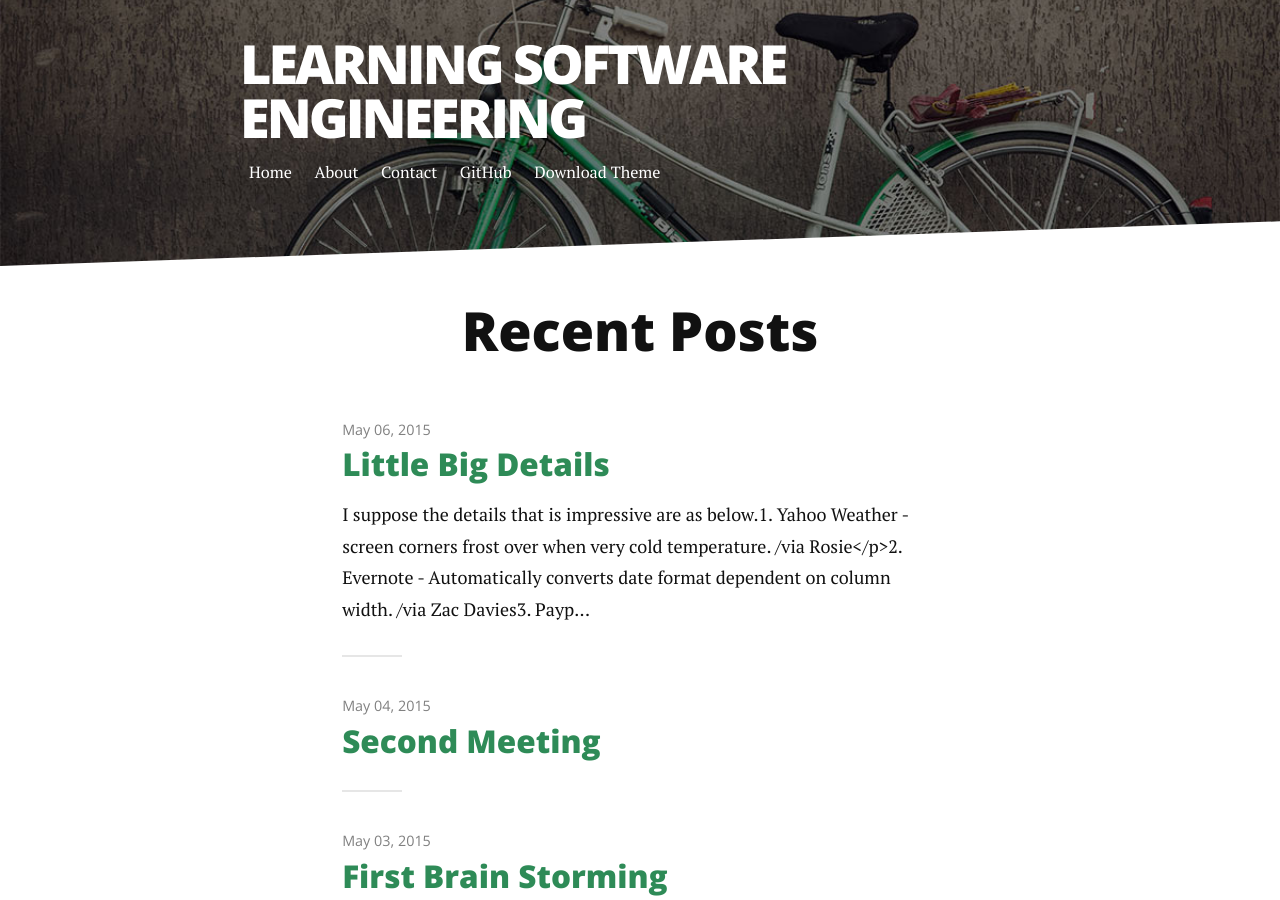
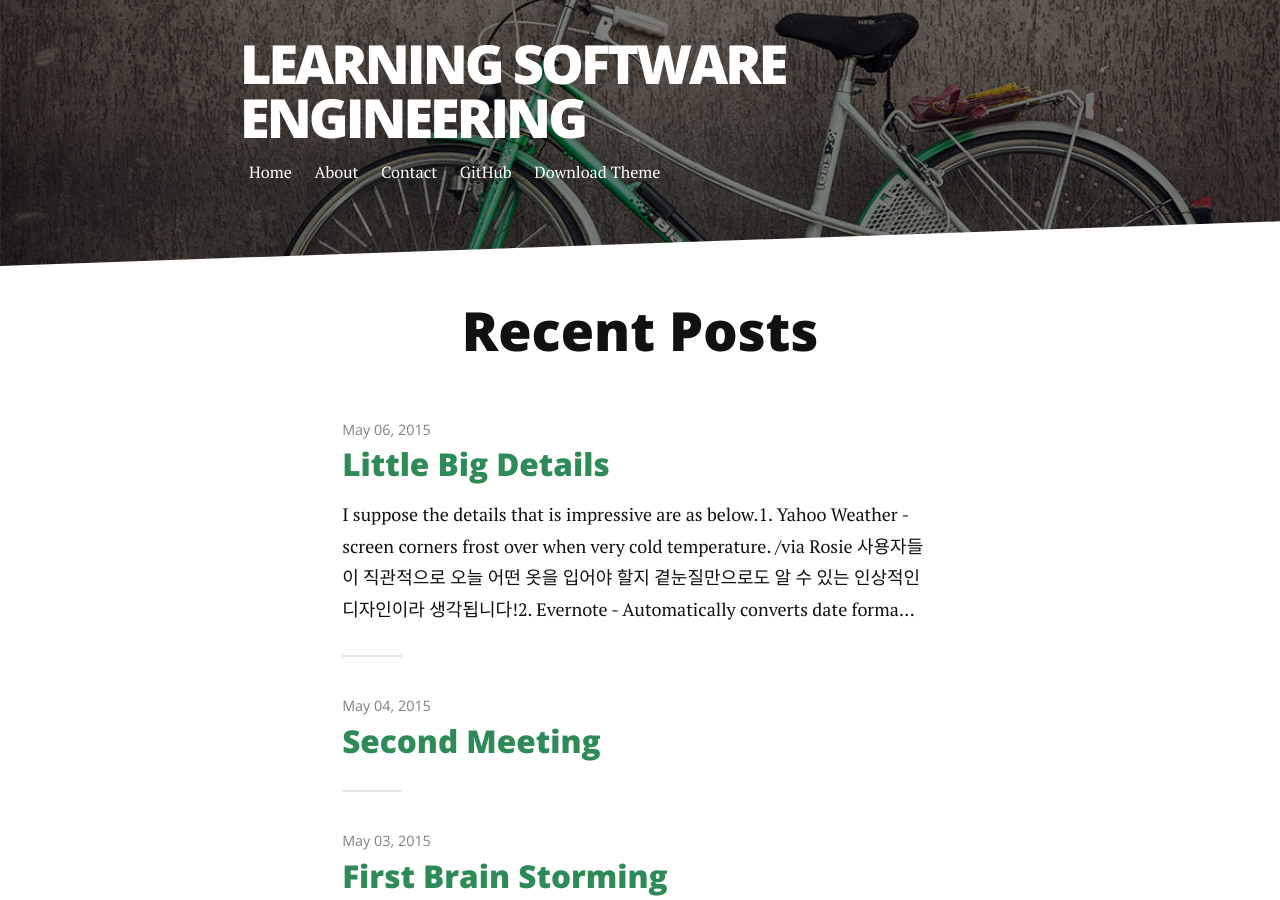
Before and after one commit to Writtic/Writtic.github.io, a Jekyll site: the page built from index.html, in a window 1280 px wide and 900 px high. Built offline with Jekyll 4.4.1, drawn with Linux system fonts in a browser that asks for light colours; nearby versions of some CDN libraries; Markdown is read by kramdown in place of the engine named in the settings; the list of posts is cut into pages by our own code.

Commit message:
Update 2015-05-06-Little-Big-Details.markdown

```diff
--- a/_posts/2015-05-06-Little-Big-Details.markdown
+++ b/_posts/2015-05-06-Little-Big-Details.markdown
@@ -6,11 +6,14 @@ date:   2015-05-06
 
 <p class="intro"><span class="dropcap">I</span> suppose the details that is impressive are as below.</p>
 
-#####1. [Yahoo Weather](http://littlebigdetails.com/post/115120135930/yahoo-weather-screen-corners-frost-over-when) - screen corners frost over when very cold temperature.  /via Rosie</p>
+#####1. [Yahoo Weather](http://littlebigdetails.com/post/115120135930/yahoo-weather-screen-corners-frost-over-when) - screen corners frost over when very cold temperature.  /via Rosie
+* 사용자들이 직관적으로 오늘 어떤 옷을 입어야 할지 곁눈질만으로도 알 수 있는 인상적인 디자인이라 생각됩니다!
 <img width="200" height="315" src="http://i.imgur.com/DpAaM0h.jpg">
 
 
 #####2. [Evernote](http://littlebigdetails.com/post/113069501344/evernote-automatically-converts-date-format) - Automatically converts date format dependent on column width.  /via Zac Davies
+* 문서 작업, 특히 좌우 폭이 좁은 디바이스들을 사용할 때 데이터 포맷이 잘려 열의 크기를 늘려줘야 하는 경우를 자주 경험하게 되죠.
+에버노트와 함께라면 그런 걱정을 덜 수 있을 것 같습니다.
 <img width="420" height="315" src="http://i.imgur.com/GBXowFQ.gif">
 
 
```
